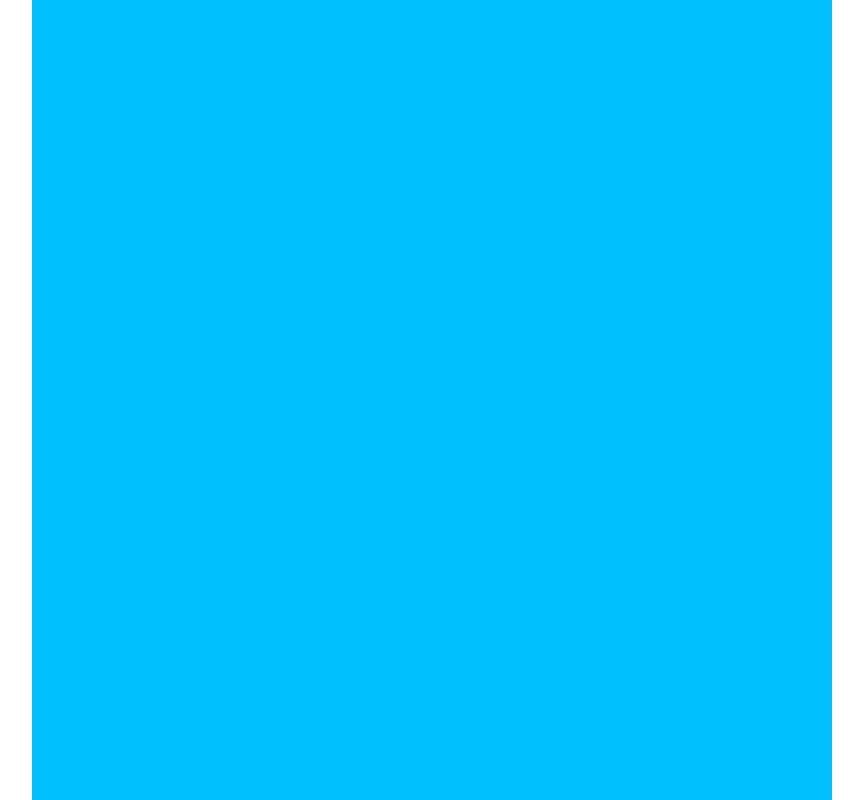
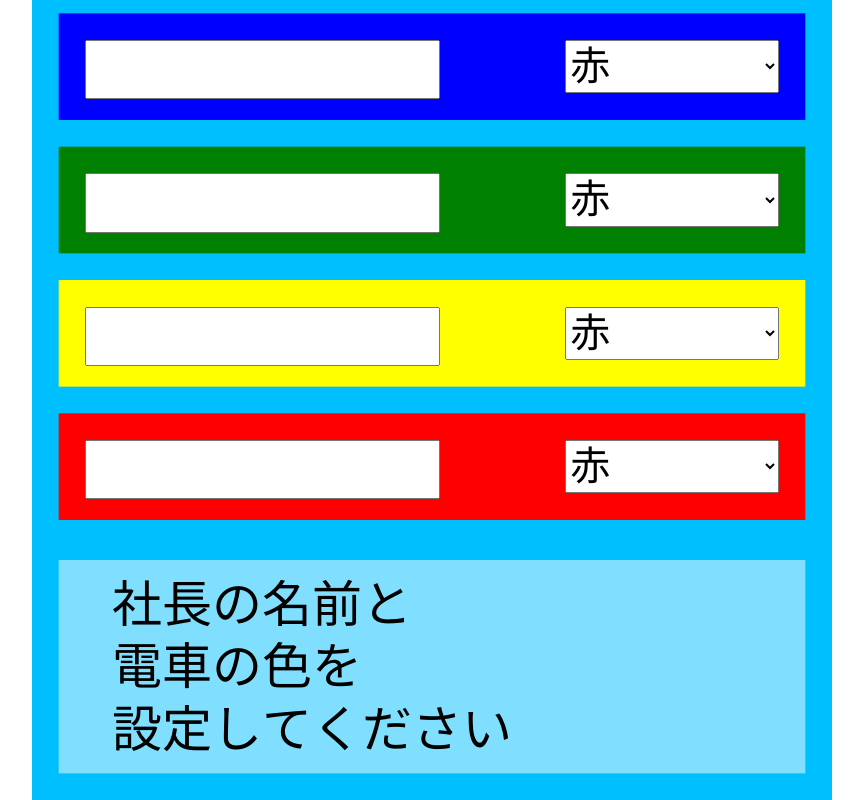
Before and after one commit to hatakesoft/momotarodentetsu, a plain HTML site: page index.html in a window 1280 px wide. Both pictures are taken after a click on the button "初めから". Shown: the whole page, without its empty margins (208-1071 px from the left). Drawn offline with Linux system fonts and the light colour scheme.

Commit message:
add: init screen

```diff
--- a/index.html
+++ b/index.html
@@ -24,19 +24,20 @@
 		#canvas {
 			background-color: deepskyblue;
 			color: black;
-			cursor: pointer;
 		}
 
-		#startButton {
+		#startButton, #continueButton {
 			background-color: white;
 			color: black;
-			cursor: pointer;
+			font-family: '游明朝';
 		}
 
-		#continueButton {
-			background-color: white;
-			color: black;
-			cursor: pointer;
+		#trainAName, #trainBName, #trainCName, #trainDName {
+			font-family: '游明朝';
+		}
+
+		#trainAColor, #trainBColor, #trainCColor, #trainDColor {
+			font-family: '游明朝';
 		}
 
 		@media (min-aspect-ratio: 1/1) {
@@ -64,6 +65,78 @@
 				width: calc(100vh / 14 * 11);
 				height: calc(100vh / 14 * 3);
 				font-size: calc(100vh / 9);
+			}
+
+			#trainAName {
+				position: absolute;
+				left: calc((100vw - 100vh) / 2 + 100vh / 30 * 2);
+				top: calc(100vh / 20);
+				width: calc(100vh / 30 * 13);
+				height: calc(100vh / 6 - 100vh / 20 * 2);
+				font-size: calc(100vh / 20);
+			}
+
+			#trainBName {
+				position: absolute;
+				left: calc((100vw - 100vh) / 2 + 100vh / 30 * 2);
+				top: calc(100vh / 20 + 100vh / 6);
+				width: calc(100vh / 30 * 13);
+				height: calc(100vh / 6 - 100vh / 20 * 2);
+				font-size: calc(100vh / 20);
+			}
+
+			#trainCName {
+				position: absolute;
+				left: calc((100vw - 100vh) / 2 + 100vh / 30 * 2);
+				top: calc(100vh / 20 + 100vh / 6 * 2);
+				width: calc(100vh / 30 * 13);
+				height: calc(100vh / 6 - 100vh / 20 * 2);
+				font-size: calc(100vh / 20);
+			}
+
+			#trainDName {
+				position: absolute;
+				left: calc((100vw - 100vh) / 2 + 100vh / 30 * 2);
+				top: calc(100vh / 20 + 100vh / 6 * 3);
+				width: calc(100vh / 30 * 13);
+				height: calc(100vh / 6 - 100vh / 20 * 2);
+				font-size: calc(100vh / 20);
+			}
+
+			#trainAColor {
+				position: absolute;
+				left: calc((100vw - 100vh) / 2 + 100vh / 30 * 20);
+				top: calc(100vh / 20);
+				width: calc(100vh / 30 * 8);
+				height:calc(100vh / 6 - 100vh / 20 * 2);
+				font-size: calc(100vh / 20);
+			}
+
+			#trainBColor {
+				position: absolute;
+				left: calc((100vw - 100vh) / 2 + 100vh / 30 * 20);
+				top: calc(100vh / 20 + 100vh / 6);
+				width: calc(100vh / 30 * 8);
+				height:calc(100vh / 6 - 100vh / 20 * 2);
+				font-size: calc(100vh / 20);
+			}
+
+			#trainCColor {
+				position: absolute;
+				left: calc((100vw - 100vh) / 2 + 100vh / 30 * 20);
+				top: calc(100vh / 20 + 100vh / 6 * 2);
+				width: calc(100vh / 30 * 8);
+				height:calc(100vh / 6 - 100vh / 20 * 2);
+				font-size: calc(100vh / 20);
+			}
+
+			#trainDColor {
+				position: absolute;
+				left: calc((100vw - 100vh) / 2 + 100vh / 30 * 20);
+				top: calc(100vh / 20 + 100vh / 6 * 3);
+				width: calc(100vh / 30 * 8);
+				height:calc(100vh / 6 - 100vh / 20 * 2);
+				font-size: calc(100vh / 20);
 			}
 		}
 
@@ -93,6 +166,78 @@
 				height: calc(100vw / 14 * 3);
 				font-size: calc(100vw / 9);
 			}
+
+			#trainAName {
+				position: absolute;
+				left: calc(100vw / 30 * 2);
+				top: calc((100vh - 100vw) / 2 + 100vw / 20);
+				width: calc(100vw / 30 * 13);
+				height: calc(100vw / 6 - 100vw / 20 * 2);
+				font-size: calc(100vw / 20);
+			}
+
+			#trainBName {
+				position: absolute;
+				left: calc(100vw / 30 * 2);
+				top: calc((100vh - 100vw) / 2 + 100vw / 6 + 100vw / 20);
+				width: calc(100vw / 30 * 13);
+				height: calc(100vw / 6 - 100vw / 20 * 2);
+				font-size: calc(100vw / 20);
+			}
+
+			#trainCName {
+				position: absolute;
+				left: calc(100vw / 30 * 2);
+				top: calc((100vh - 100vw) / 2 + 100vw / 6 * 2 + 100vw / 20);
+				width: calc(100vw / 30 * 13);
+				height: calc(100vw / 6 - 100vw / 20 * 2);
+				font-size: calc(100vw / 20);
+			}
+
+			#trainDName {
+				position: absolute;
+				left: calc(100vw / 30 * 2);
+				top: calc((100vh - 100vw) / 2 + 100vw / 6 * 3 + 100vw / 20);
+				width: calc(100vw / 30 * 13);
+				height: calc(100vw / 6 - 100vw / 20 * 2);
+				font-size: calc(100vw / 20);
+			}
+
+			#trainAColor {
+				position: absolute;
+				left: calc(100vw / 30 * 20);
+				top: calc((100vh - 100vw) / 2 + 100vw / 20);
+				width: calc(100vw / 30 * 8);
+				height:calc(100vw / 6 - 100vw / 20 * 2);
+				font-size: calc(100vw / 20);
+			}
+
+			#trainBColor {
+				position: absolute;
+				left: calc(100vw / 30 * 20);
+				top: calc((100vh - 100vw) / 2 + 100vw / 6 + 100vw / 20);
+				width: calc(100vw / 30 * 8);
+				height:calc(100vw / 6 - 100vw / 20 * 2);
+				font-size: calc(100vw / 20);
+			}
+
+			#trainCColor {
+				position: absolute;
+				left: calc(100vw / 30 * 20);
+				top: calc((100vh - 100vw) / 2 + 100vw / 6 * 2 + 100vw / 20);
+				width: calc(100vw / 30 * 8);
+				height:calc(100vw / 6 - 100vw / 20 * 2);
+				font-size: calc(100vw / 20);
+			}
+
+			#trainDColor {
+				position: absolute;
+				left: calc(100vw / 30 * 20);
+				top: calc((100vh - 100vw) / 2 + 100vw / 6 * 3 + 100vw / 20);
+				width: calc(100vw / 30 * 8);
+				height:calc(100vw / 6 - 100vw / 20 * 2);
+				font-size: calc(100vw / 20);
+			}
 		}
 	</style>
 </head>
@@ -104,6 +249,34 @@
 		<button id='continueButton'>続きから</button>
 	</div>
 	<div id="init" class="screen">
+		<input id="trainAName" type="text" maxlength="8">
+		<input id="trainBName" type="text" maxlength="8">
+		<input id="trainCName" type="text" maxlength="8">
+		<input id="trainDName" type="text" maxlength="8">
+		<select name="color" id="trainAColor">
+			<option value="red">赤</option>
+			<option value="blue">青</option>
+			<option value="green">緑</option>
+			<option value="yellow">黄</option>
+		</select>
+		<select name="color" id="trainBColor">
+			<option value="red">赤</option>
+			<option value="blue">青</option>
+			<option value="green">緑</option>
+			<option value="yellow">黄</option>
+		</select>
+		<select name="color" id="trainCColor">
+			<option value="red">赤</option>
+			<option value="blue">青</option>
+			<option value="green">緑</option>
+			<option value="yellow">黄</option>
+		</select>
+		<select name="color" id="trainDColor">
+			<option value="red">赤</option>
+			<option value="blue">青</option>
+			<option value="green">緑</option>
+			<option value="yellow">黄</option>
+		</select>
 	</div>
 	<div id="loadData" class="screen">
 	</div>
@@ -112,7 +285,7 @@
 const ModeType = {
 	HOME: 0,
 	INIT: 1, // 初めから
-	LOAD_DATE: 2, // 続きから
+	LOAD_DATA: 2, // 続きから
 };
 
 class Train {
@@ -126,6 +299,12 @@ const canvas = document.getElementById('canvas');
 const ctx = canvas.getContext('2d');
 let mode = ModeType.HOME;
 let n;
+let train = [
+	new Train('桃太郎', 'blue'),
+	new Train('浦島太郎', 'green'),
+	new Train('一寸法師', 'yellow'),
+	new Train('赤鬼', 'red'),
+];
 
 function showScreen(id) {
 	document.querySelectorAll('.screen').forEach(function(screen) {
@@ -134,14 +313,31 @@ function showScreen(id) {
 	document.getElementById(id).classList.add('active');
 }
 
+function message(one, two, three) {
+	ctx.fillStyle = 'rgba(255, 255, 255, 0.5)';
+	ctx.fillRect(n / 30, n / 30 * 21, n / 30 * 28, n / 30 * 8);
+	ctx.font = `${n / 16}px 游明朝`;
+	ctx.fillStyle = 'black';
+	ctx.fillText(one, n / 30 * 3, n / 9 * 7);
+	ctx.fillText(two, n / 30 * 3, n / 90 * 77);
+	ctx.fillText(three, n / 30 * 3, n / 15 * 14);
+}
+
 function draw() {
 	ctx.clearRect(0, 0, n, n);
 
 	switch(mode) {
 		case ModeType.HOME:
-			ctx.font = `${n / 5.5}px Arial`;
+			ctx.font = `${n / 5.5}px 游明朝`;
 			ctx.fillStyle = 'black';
-			ctx.fillText('桃太郎電鉄', (n - ctx.measureText('桃太郎電鉄').width) / 2, n / 7 * 2);
+			ctx.fillText('桃太郎電鉄', n / 22, n / 7 * 2);
+			break;
+		case ModeType.INIT:
+			message('社長の名前と', '電車の色を', '設定してください');
+			for(let i = 0; i < 4; i ++) {
+				ctx.fillStyle = train[i].color;
+				ctx.fillRect(n / 30, n / 6 * i + n / 60, n / 30 * 28, n / 6 - n / 60 * 2);
+			}
 			break;
 	}
 }
@@ -160,7 +356,7 @@ document.getElementById('startButton').addEventListener('click', function() {
 });
 
 document.getElementById('continueButton').addEventListener('click', function() {
-	mode = ModeType.LOAD_DATE;
+	mode = ModeType.LOAD_DATA;
 	showScreen('loadData');
 	draw();
 });
```
